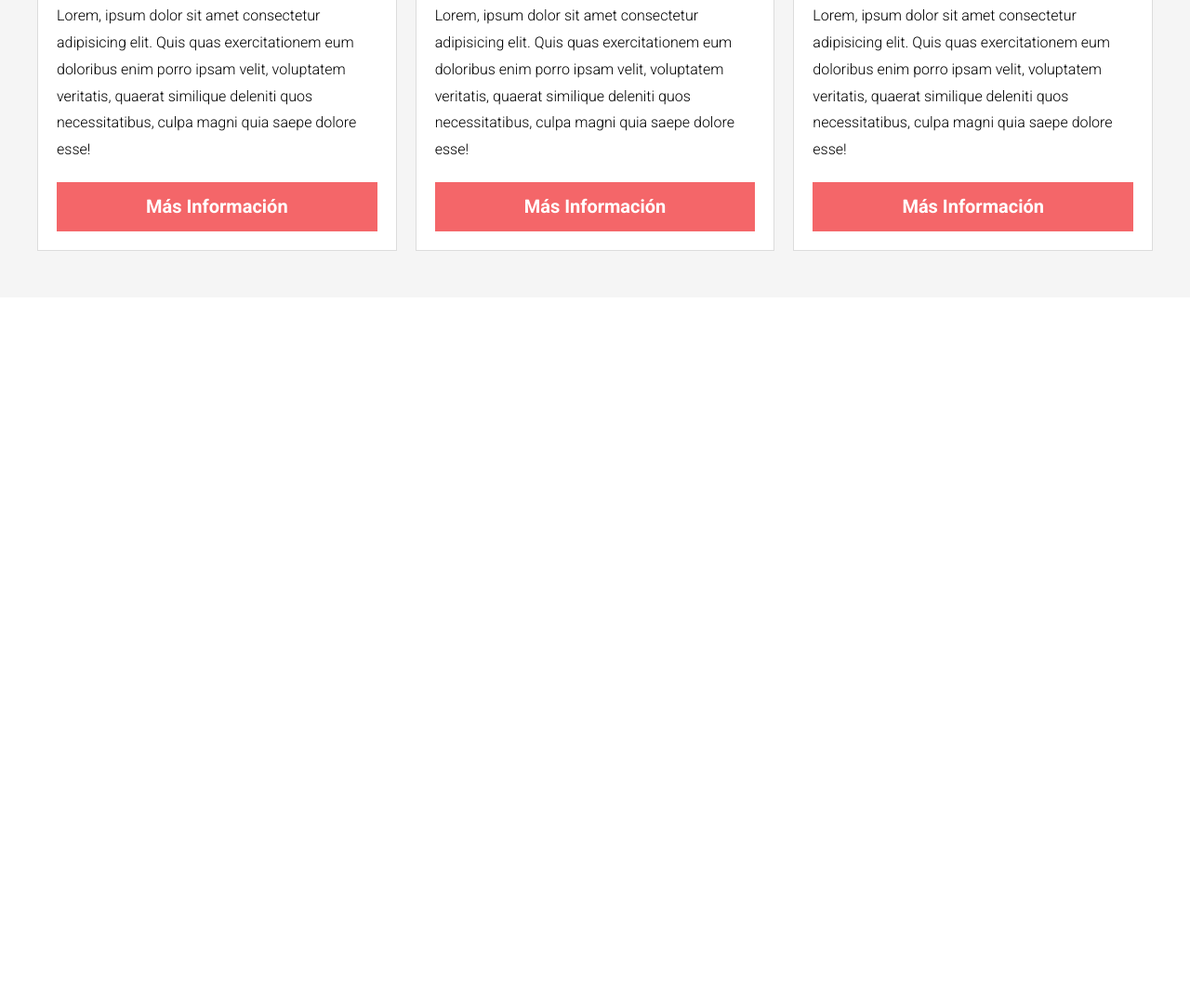
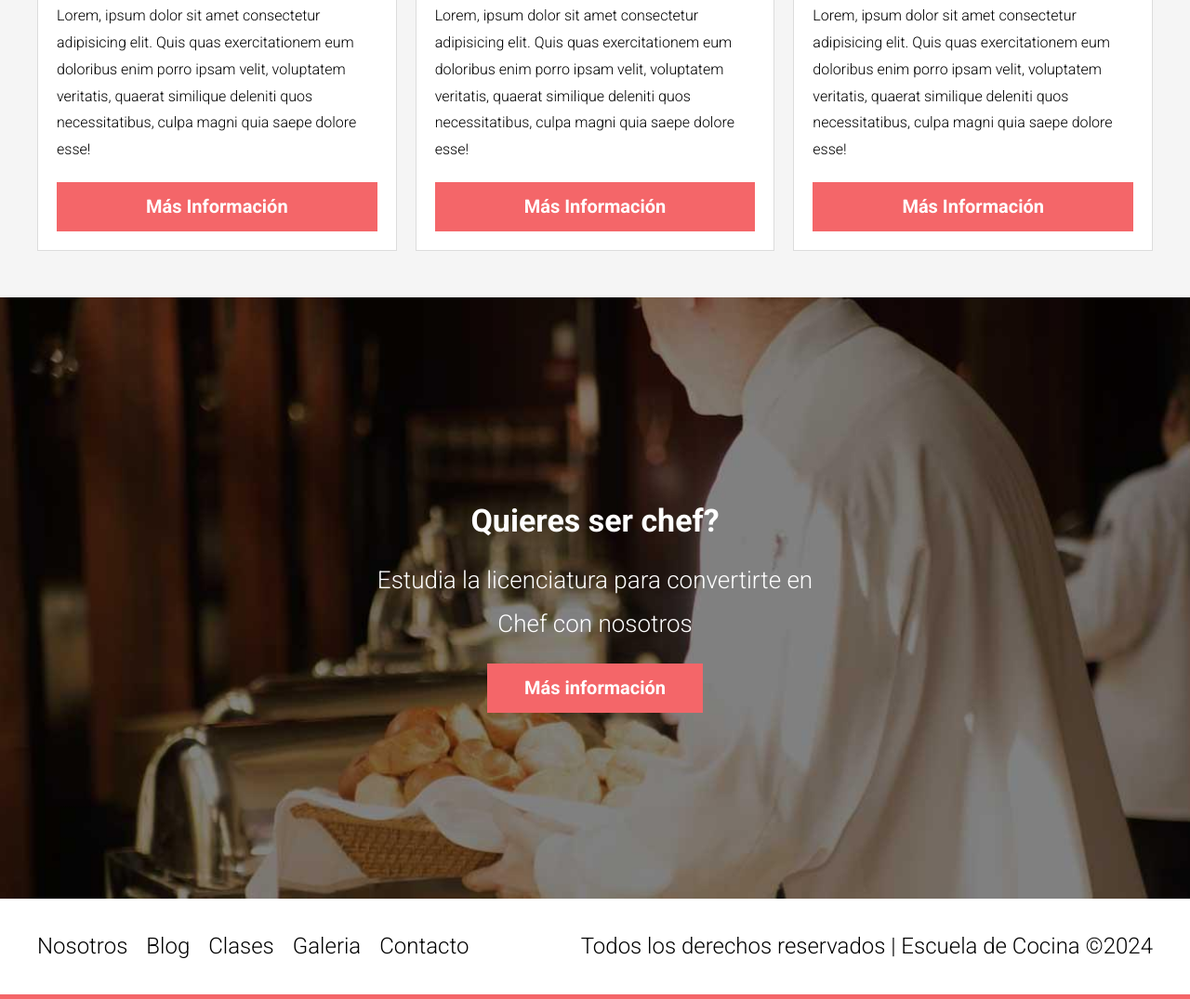
Before and after one commit to muxanz/escuela-cocina, a website: page index.html in a window 1280 px wide. Shown: the part 3033-4108 px from the top of the page at 93% size. Before the commit the page ends 3353 px from the top, so only its background shows below. Drawn offline with Linux system fonts and the light colour scheme.

Commit message:
upcoming classes and footer section created with scss styles

```diff
--- a/index.html
+++ b/index.html
@@ -165,9 +165,25 @@
                     <a href="#" class="clase__enlace">Más Información</a>
                 </div>
             </div>
-
         </div>
     </main>
+    <section class="escuela">
+        <h2 class="escuela__heading">Quieres ser chef?</h2>
+        <p class="escuela__texto">Estudia la licenciatura para convertirte en Chef con nosotros</p>
+        <a href="#" class="escuela__enlace">Más información</a>
+    </section>
+    <footer class="footer">
+        <div class="footer__grid contenedor">
+            <nav class="navegacion">
+                <a href="#" class="navegacion__link">Nosotros</a>
+                <a href="#" class="navegacion__link">Blog</a>
+                <a href="#" class="navegacion__link">Clases</a>
+                <a href="#" class="navegacion__link">Galeria</a>
+                <a href="#" class="navegacion__link">Contacto</a>
+            </nav>
+            <p class="footer__copyright">Todos los derechos reservados | Escuela de Cocina &copy;2024</p>
+        </div>
+    </footer>
 </body>
 
 </html>
--- a/src/scss/app.scss
+++ b/src/scss/app.scss
@@ -2,3 +2,4 @@
 @use 'ui/header';
 @use 'ui/nav';
 @use 'ui/contenido';
+@use 'ui/footer';
--- /dev/null
+++ b/src/scss/ui/contenido/_escuela.scss
@@ -0,0 +1,23 @@
+@use 'base/mixins' as m;
+@use 'base/variables' as v;
+
+.escuela {
+   @include m.bgImage('../img/chef_bg.jpg');
+   padding: 20rem 0;
+   text-align: center;
+   color: v.$blanco;
+
+   &__heading {
+      font-weight: 700;
+   }
+
+   &__texto {
+      max-width: 50rem;
+      margin: 0 auto;
+      font-size: 2.6rem;
+   }
+
+   &__enlace {
+      @include m.boton(v.$primario, v.$blanco);
+   }
+}
--- a/src/scss/ui/contenido/_index.scss
+++ b/src/scss/ui/contenido/_index.scss
@@ -1,3 +1,4 @@
 @forward 'bloques';
 @forward 'nosotros';
 @forward 'clases';
+@forward 'escuela';
--- /dev/null
+++ b/src/scss/ui/footer/_footer.scss
@@ -0,0 +1,24 @@
+@use 'base/mixins' as m;
+@use 'base/variables' as v;
+
+.footer {
+   padding: 3rem 0;
+   border-bottom: .5rem solid v.$primario;
+
+   &__grid {
+      @include m.tablet {
+         display: flex;
+         justify-content: space-between;
+      }
+   }
+
+   &__copyright {
+      text-align: center;
+      font-size: 2.4rem;
+      margin-top: 3rem;
+
+      @include m.tablet {
+         margin: 0;
+      }
+   }
+}
--- /dev/null
+++ b/src/scss/ui/footer/_index.scss
@@ -0,0 +1 @@
+@forward 'footer';
```
Also changed, not shown: build/css/app.css, 1 other file.
